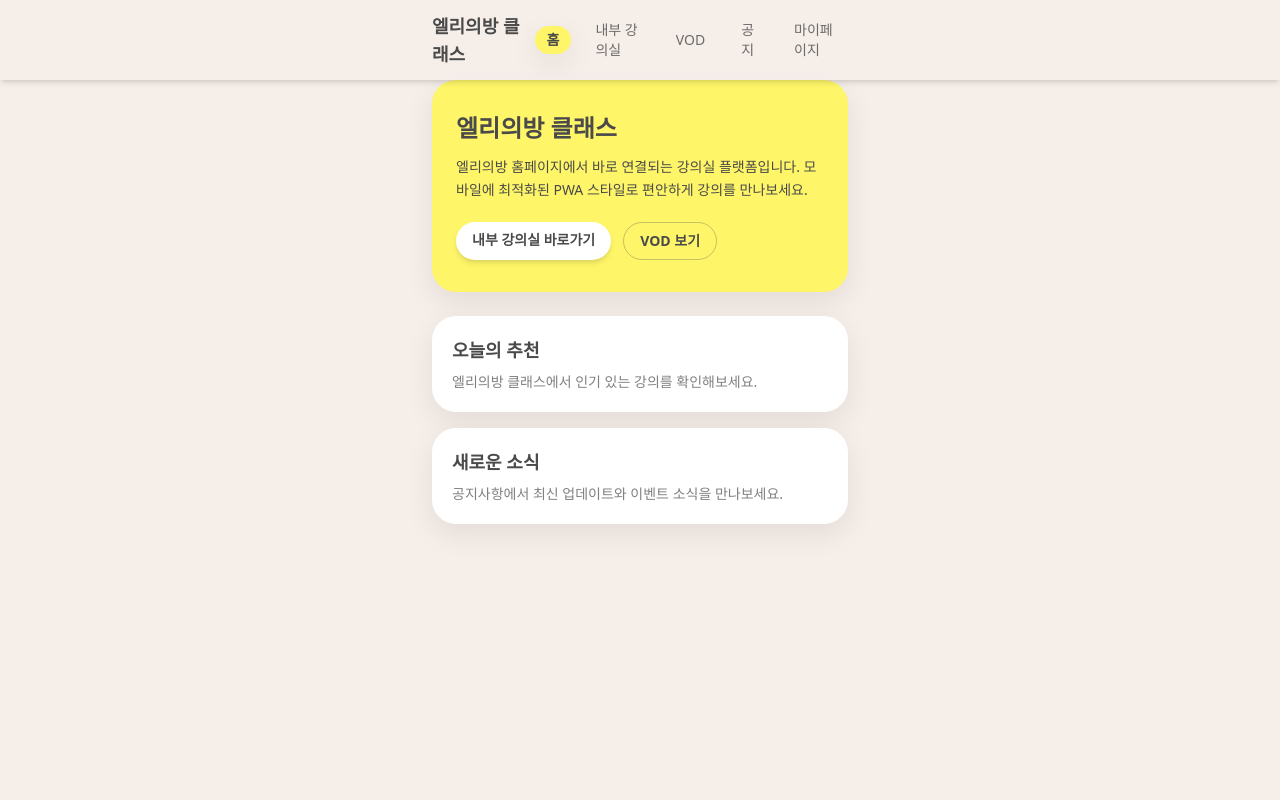
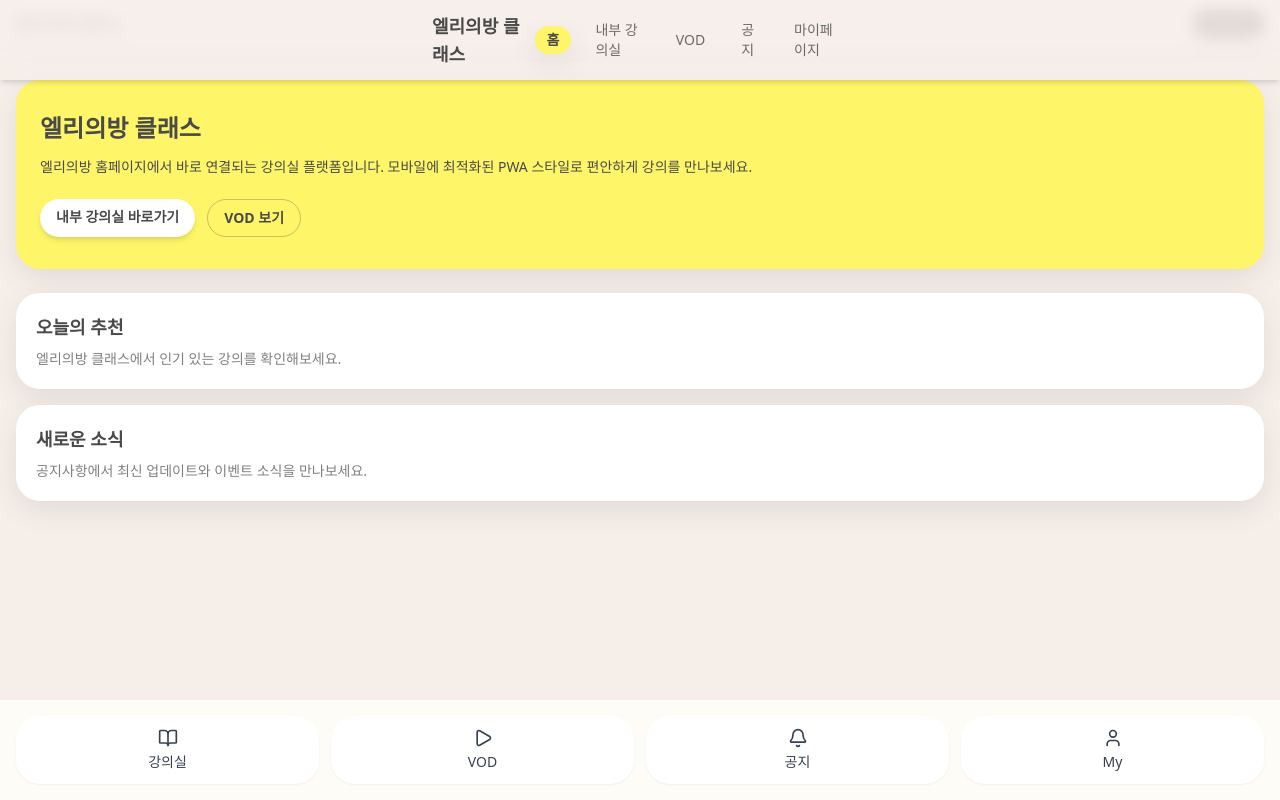
Before and after one commit to elliesbang/Class-web-app, a React (Vite) app in the folder class-web-app/: page / in a window 1280 px wide. Built offline with nearby package versions, Linux system fonts and the light colour scheme; a web font is replaced by a local one.

Commit message:
Integrate header and navigation into layout

```diff
--- a/class-web-app/src/App.jsx
+++ b/class-web-app/src/App.tsx
@@ -1,4 +1,6 @@
 import { Route, Routes } from 'react-router-dom';
+import Header from './components/Header';
+import NavSection from './components/NavSection';
 import NavbarTop from './components/NavbarTop.jsx';
 import Home from './pages/Home.jsx';
 import InternalCourses from './pages/InternalCourses.jsx';
@@ -8,9 +10,10 @@ import MyPage from './pages/MyPage.jsx';
 
 function App() {
   return (
-    <div className="min-h-screen bg-ivory">
+    <div className="flex min-h-screen flex-col bg-ivory">
+      <Header />
       <NavbarTop />
-      <main className="pt-20 pb-10 px-4 max-w-md mx-auto">
+      <main className="flex-1 px-4 pb-10 pt-20">
         <Routes>
           <Route path="/" element={<Home />} />
           <Route path="/internal" element={<InternalCourses />} />
@@ -19,6 +22,7 @@ function App() {
           <Route path="/mypage" element={<MyPage />} />
         </Routes>
       </main>
+      <NavSection />
     </div>
   );
 }
--- a/class-web-app/src/main.jsx
+++ b/class-web-app/src/main.jsx
@@ -1,7 +1,7 @@
 import React from 'react';
 import ReactDOM from 'react-dom/client';
 import { BrowserRouter } from 'react-router-dom';
-import App from './App.jsx';
+import App from './App.tsx';
 import './index.css';
 
 ReactDOM.createRoot(document.getElementById('root')).render(
```
